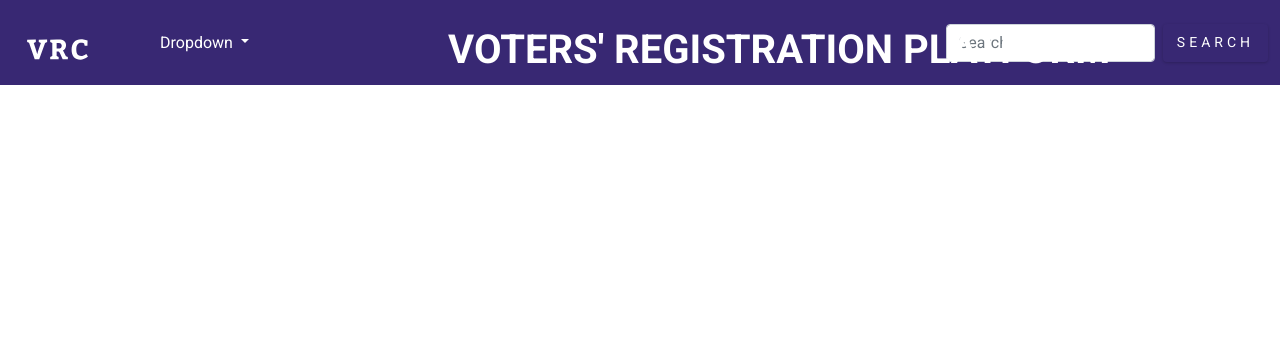
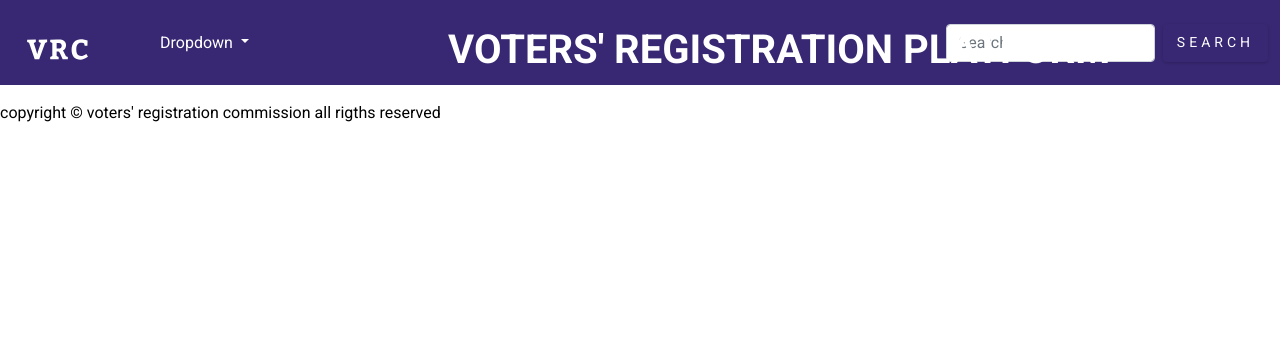
Before and after one commit to jamesAlhassan/VotersRegister, a Django app: page /login/ in a window 1280 px wide. Shown: the top 345 px of the page. Run offline with Django 4.2, Linux system fonts and the light colour scheme.

Commit message:
Add login.html setup

```diff
--- a/templates/base.html
+++ b/templates/base.html
@@ -90,6 +90,29 @@
     </div>
     <!-- END OF NAVBAR -->
     {% block content %} {% endblock content %}
+    <footer class="section footer">
+      <ul class="footer-icons">
+        <li>
+          <a href="https://www.facebook.com" class="footer-icon" target="_blank"
+            ><i class="fab fa-facebook"></i
+          ></a>
+        </li>
+        <li>
+          <a href="https://www.twitter.com" class="footer-icon" target="_blank"
+            ><i class="fab fa-twitter"></i
+          ></a>
+        </li>
+        <li>
+          <a href="https://www.linkedin.com" class="footer-icon" target="_blank"
+            ><i class="fab fa-linkedin"></i
+          ></a>
+        </li>
+      </ul>
+      <p class="copyright">
+        copyright &copy; voters' registration commission
+        <span id="date"></span> all rigths reserved
+      </p>
+    </footer>
     <!-- BOOSTRAP JS -->
     <script
       src="https://cdn.jsdelivr.net/npm/bootstrap@5.1.3/dist/js/bootstrap.bundle.min.js"
```
